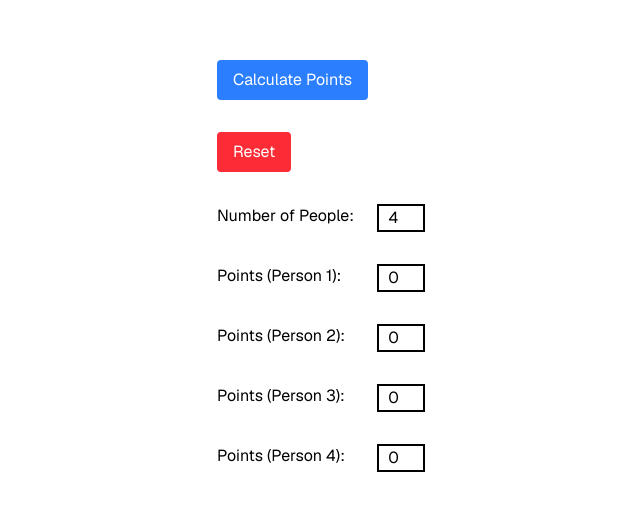
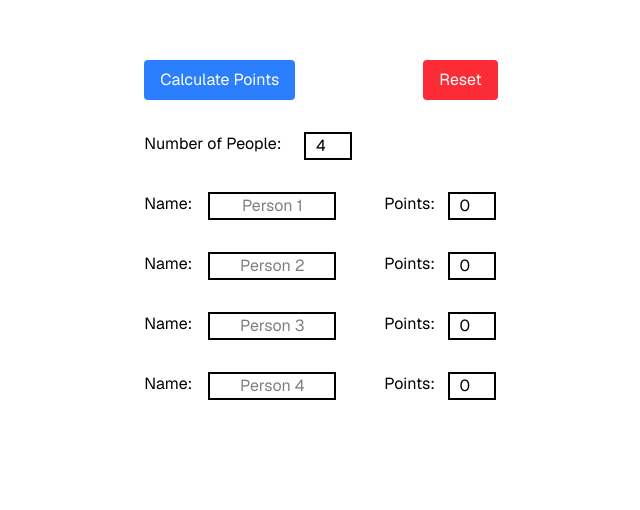
Before and after one commit to GriffinBaxter/Chore-Points, a Next.js app: page / in a window 1280 px wide. Shown: the part 104-614 px from the top of the page, without its empty margins (319-959 px from the left). Built offline with nearby package versions, Linux system fonts and the light colour scheme.

Commit message:
Add name customisation and fix reset

```diff
--- a/src/app/calculate.tsx
+++ b/src/app/calculate.tsx
@@ -8,6 +8,7 @@ import {
   useEffect,
 } from "react";
 import { useCookies } from "react-cookie";
+import { Reward } from "./page";
 
 const NUMBER_OF_PEOPLE_DEFAULT = 4;
 const NUMBER_OF_PEOPLE_MIN = 1;
@@ -15,6 +16,15 @@ const NUMBER_OF_PEOPLE_MAX = 20;
 const POINTS_DEFAULT = 0;
 const EPSILON = 0.001;
 const COOKIE_POINTS = "points";
+const COOKIE_NAMES = "names";
+
+const getNameId = (personIndex: number) => {
+  return `name-${personIndex.toString()}`;
+};
+
+const getNameDefault = (personIndex: number) => {
+  return `Person ${(personIndex + 1).toString()}`;
+};
 
 const getPointsId = (personIndex: number) => {
   return `points-${personIndex.toString()}`;
@@ -23,24 +33,27 @@ const getPointsId = (personIndex: number) => {
 export default function Calculate({
   setRewards,
 }: {
-  setRewards: Dispatch<SetStateAction<string[]>>;
+  setRewards: Dispatch<SetStateAction<Reward[]>>;
 }) {
   const [cookies, setCookie, removeCookie] = useCookies<
-    typeof COOKIE_POINTS,
-    { points?: number[] }
-  >([COOKIE_POINTS]);
+    typeof COOKIE_NAMES | typeof COOKIE_POINTS,
+    { names?: string[]; points?: number[] }
+  >([COOKIE_NAMES, COOKIE_POINTS]);
 
   const [numberOfPeople, setNumberOfPeople] = useState(
     NUMBER_OF_PEOPLE_DEFAULT,
   );
 
   useEffect(() => {
-    if (cookies.points) {
+    if (cookies.names) {
+      setNumberOfPeople(cookies.names.length);
+    } else if (cookies.points) {
       setNumberOfPeople(cookies.points.length);
     }
   }, []); // eslint-disable-line react-hooks/exhaustive-deps
 
   useEffect(() => {
+    handleNameChange();
     handlePointsChange();
   }, [numberOfPeople]); // eslint-disable-line react-hooks/exhaustive-deps
 
@@ -51,6 +64,18 @@ export default function Calculate({
         setNumberOfPeople(value);
       }
     }
+  };
+
+  const handleNameChange = () => {
+    setCookie(
+      COOKIE_NAMES,
+      [...Array(numberOfPeople).keys()].map((personIndex) => {
+        const name = document.getElementById(
+          getNameId(personIndex),
+        ) as HTMLInputElement;
+        return name.value || getNameDefault(personIndex);
+      }),
+    );
   };
 
   const handlePointsChange = () => {
@@ -78,36 +103,38 @@ export default function Calculate({
     const negativeDeviationsSumAbs = Math.abs(
       deviations.filter((dev) => dev < 0).reduce((a, b) => a + b, 0),
     );
-    const rewards = [];
-    for (const points of pointsArray) {
+    setRewards(
+      pointsArray.map((points, personIndex) => {
+        const reward: Reward = {
+          name: cookies.names?.[personIndex] ?? getNameDefault(personIndex),
+          value: POINTS_DEFAULT.toFixed(2),
+        };
         if (points > avgPoints) {
-        rewards.push(
-          (
+          reward.value = (
             (40 / (positiveDeviationsSum + EPSILON)) *
             (points - avgPoints)
-          ).toFixed(2),
-        );
+          ).toFixed(2);
         } else if (points < avgPoints) {
-        rewards.push(
-          (
+          reward.value = (
             -(15 / (negativeDeviationsSumAbs + EPSILON)) *
             Math.abs(points - avgPoints)
-          ).toFixed(2),
+          ).toFixed(2);
+        }
+        return reward;
+      }),
     );
-      } else {
-        rewards.push(POINTS_DEFAULT.toFixed(2));
-      }
-    }
-    setRewards(rewards);
   };
 
   const reset = () => {
     setNumberOfPeople(NUMBER_OF_PEOPLE_DEFAULT);
+    removeCookie(COOKIE_NAMES);
     removeCookie(COOKIE_POINTS);
+    location.reload(); // TODO: remove the need for a page reload
   };
 
   return (
     <>
+      <div className="flex gap-32">
         <button
           className="rounded bg-blue-500 px-4 py-2 text-white hover:bg-blue-700"
           onClick={calculateRewards}
@@ -120,6 +147,7 @@ export default function Calculate({
         >
           Reset
         </button>
+      </div>
       <div className="flex">
         <label className="w-40" htmlFor={"numberOfPeople"}>
           Number of People:
@@ -138,8 +166,24 @@ export default function Calculate({
       </div>
       {[...Array(numberOfPeople).keys()].map((personIndex) => (
         <div className="flex" key={personIndex}>
-          <label className="w-40" htmlFor={getPointsId(personIndex)}>
-            Points (Person {personIndex + 1}):
+          <label className="w-16" htmlFor={getNameId(personIndex)}>
+            Name:
+          </label>
+          <input
+            className="mr-12 w-32 border-2 border-solid border-black text-center"
+            id={getNameId(personIndex)}
+            type="text"
+            placeholder={`Person ${(personIndex + 1).toString()}`}
+            defaultValue={
+              cookies.names?.[personIndex] !=
+              `Person ${(personIndex + 1).toString()}`
+                ? cookies.names?.[personIndex]
+                : ""
+            }
+            onChange={handleNameChange}
+          />
+          <label className="w-16" htmlFor={getPointsId(personIndex)}>
+            Points:
           </label>
           <input
             className="w-12 border-2 border-solid border-black text-center"
--- a/src/app/display.tsx
+++ b/src/app/display.tsx
@@ -1,9 +1,11 @@
+import { Reward } from "./page";
+
 export default function Display({
   rewards,
   setRewards,
 }: {
-  rewards: string[];
-  setRewards: React.Dispatch<React.SetStateAction<string[]>>;
+  rewards: Reward[];
+  setRewards: React.Dispatch<React.SetStateAction<Reward[]>>;
 }) {
   return (
     <>
@@ -16,11 +18,11 @@ export default function Display({
         Go Back
       </button>
       {rewards.map((reward, personIndex) => {
-        const isNegative = reward.startsWith("-");
+        const isNegative = reward.value.startsWith("-");
         return (
           <p key={personIndex}>
-            Person {personIndex + 1}: {isNegative ? "-" : ""}$
-            {reward.slice(isNegative ? 1 : 0)}
+            {reward.name}: {isNegative ? "-" : ""}$
+            {reward.value.slice(isNegative ? 1 : 0)}
           </p>
         );
       })}
--- a/src/app/page.tsx
+++ b/src/app/page.tsx
@@ -5,8 +5,13 @@ import Calculate from "./calculate";
 import Display from "./display";
 import { CookiesProvider } from "react-cookie";
 
+export interface Reward {
+  name: string;
+  value: string;
+}
+
 export default function Home() {
-  const [rewards, setRewards] = useState<string[]>([]);
+  const [rewards, setRewards] = useState<Reward[]>([]);
 
   return (
     <div className="grid min-h-screen grid-rows-[20px_1fr_20px] justify-items-center gap-16 p-8 pb-20 font-[family-name:var(--font-geist-sans)] sm:p-20">
```
Lines whose indentation alone changed are shown as unchanged.
